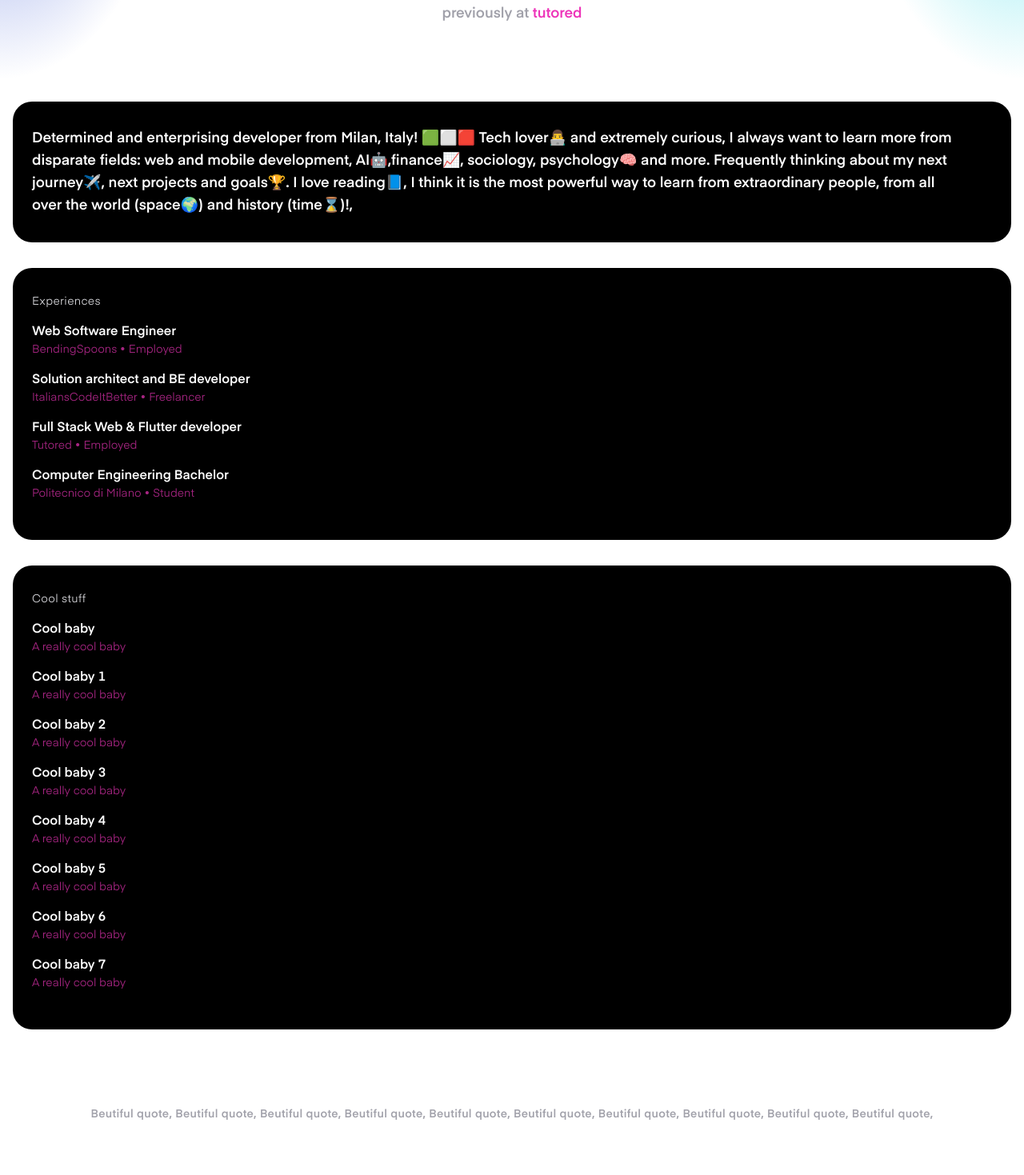
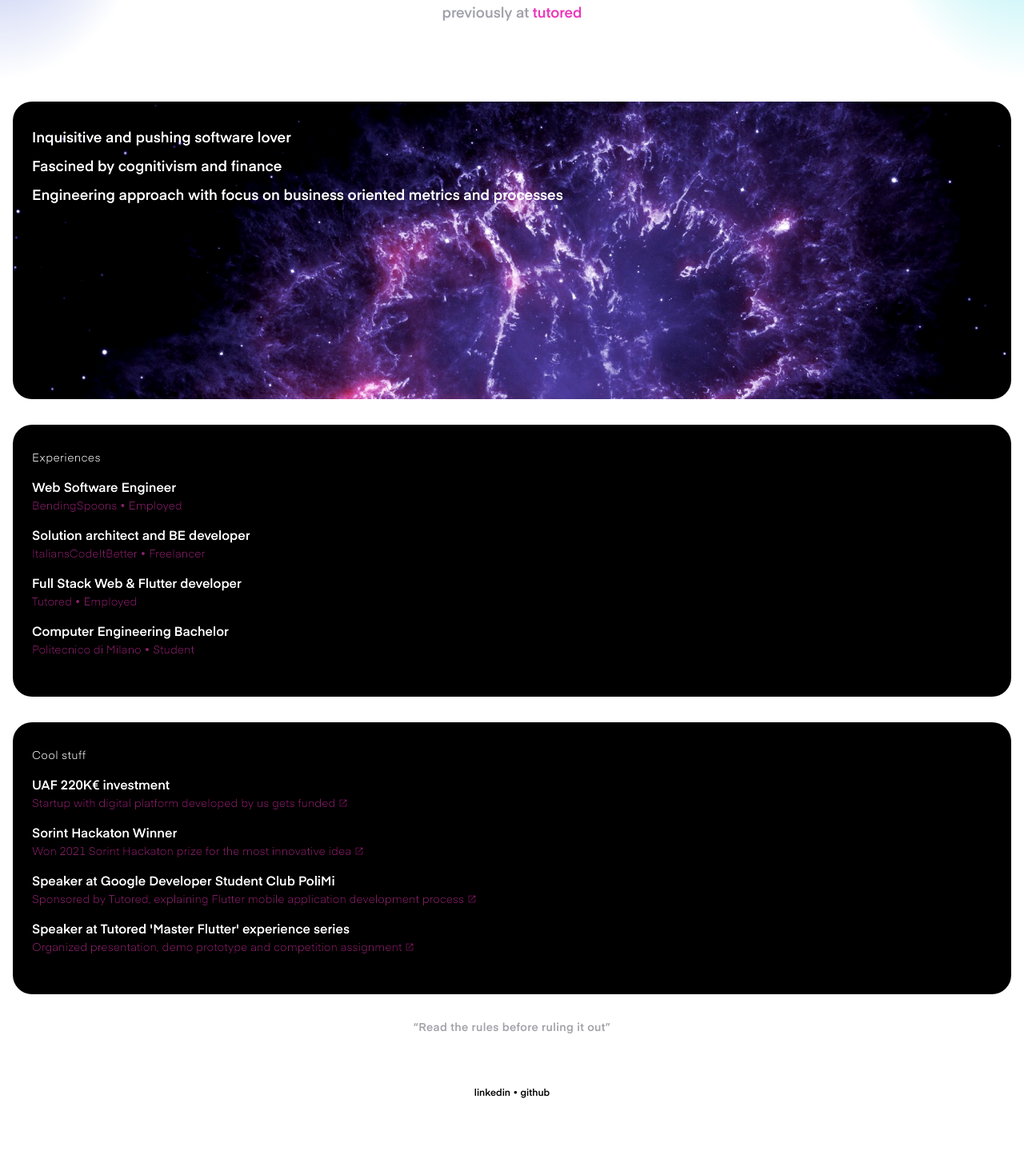
Before and after one commit to loromagnoni/website-2k22, a Next.js app: page / in a window 1280 px wide. Shown: the part 181-1650 px from the top of the page at 80% size. After the commit the page ends 1588 px from the top, so only its background shows below. Built offline with nearby package versions, Linux system fonts and the light colour scheme.

Commit message:
feat: Improved design

```diff
--- a/components/animations/ShowOnView.tsx
+++ b/components/animations/ShowOnView.tsx
@@ -1,28 +1,44 @@
-import { motion, useAnimation, Variants } from "framer-motion";
-import { useEffect } from "react";
+import {
+  motion,
+  TargetAndTransition,
+  useAnimation,
+  Variants,
+} from "framer-motion";
+import { useEffect, useMemo } from "react";
 import useOnView from "../../hooks/useOnView";
 
 type ShowOnViewProps = {
   children: JSX.Element[] | JSX.Element;
   variants?: Variants;
+  additionalDelay?: number;
 };
 
 const defaultVariants: Variants = {
   visible: {
     opacity: 1,
     scale: 1,
-    transition: { duration: 0.5, delay: 0.5, ease: "backOut" },
+    transition: { duration: 0.6, delay: 0.5, ease: "backOut" },
   },
   hidden: {
     opacity: 0,
-    scale: 0.95,
-    transition: { duration: 0.5, delay: 0.5 },
+    scale: 0.97,
+    transition: { duration: 0.6, delay: 0.5 },
   },
+};
+
+const applyAdditionalDelay = (variants: Variants, additional: number) => {
+  const copy = JSON.parse(JSON.stringify(variants));
+  for (const variant of Object.keys(copy)) {
+    if (!(copy[variant] as any).transition) continue;
+    (copy[variant] as any).transition.delay += additional;
+  }
+  return copy;
 };
 
 export default function ShowOnView({
   children,
   variants = defaultVariants,
+  additionalDelay = 0,
 }: ShowOnViewProps) {
   const controls = useAnimation();
   const [ref, inView] = useOnView({ threshold: 0.5 });
@@ -31,9 +47,13 @@ export default function ShowOnView({
       controls.start("visible");
     }
   }, [controls, inView]);
+  const delayedVariant = useMemo(
+    () => applyAdditionalDelay(variants, additionalDelay),
+    [additionalDelay, variants]
+  );
   return (
     <motion.ol
-      variants={variants}
+      variants={delayedVariant}
       animate={controls}
       initial="hidden"
       ref={ref}
--- /dev/null
+++ b/components/animations/titleAnimation.ts
@@ -0,0 +1,18 @@
+import { Variants } from "framer-motion";
+
+const titleAnimation: Variants = {
+  visible: {
+    opacity: 1,
+    transition: {
+      duration: 0.5,
+      ease: "easeInOut",
+      delay: 0.3,
+    },
+  },
+  hidden: {
+    opacity: 0,
+    transition: { duration: 0.5 },
+  },
+};
+
+export default titleAnimation;
--- a/components/card.tsx
+++ b/components/card.tsx
@@ -1,8 +1,14 @@
-type CardProps = { children: JSX.Element };
+type CardProps = { children: JSX.Element; backgroundUrl?: string };
 
-export default function Card({ children }: CardProps) {
+export default function Card({ children, backgroundUrl }: CardProps) {
   return (
-    <div className=" bg-black text-white rounded-3xl py-8 pl-6 pr-16 mx-4 my-8">
+    <div
+      className=" bg-black text-white rounded-3xl py-8 px-6 mx-4 my-8 bg-cover"
+      style={{
+        filter: "saturate(0.6) contrast(1.2)",
+        ...(backgroundUrl && { backgroundImage: `url(${backgroundUrl})` }),
+      }}
+    >
       {children}
     </div>
   );
--- a/components/listCardFiller.tsx
+++ b/components/listCardFiller.tsx
@@ -1,7 +1,9 @@
+import { mdiOpenInNew } from "@mdi/js";
+import Icon from "@mdi/react";
 import { motion, Variants } from "framer-motion";
 import ShowOnView from "./animations/ShowOnView";
 
-export type CardListItem = { title: string; description: string; url: string };
+export type CardListItem = { title: string; description: string; url?: string };
 
 type ListCardFillerProps = {
   title: string;
@@ -15,7 +17,7 @@ const container: Variants = {
   visible: {
     opacity: 1,
     transition: {
-      delayChildren: 0.5,
+      delayChildren: 1,
       staggerChildren: 0.2,
     },
   },
@@ -38,9 +40,21 @@ export default function ListCardFiller({ title, items }: ListCardFillerProps) {
           <motion.li variants={item} key={i.title}>
             <div className="mb-4">
               <div className="font-medium">{i.title}</div>
-              <div className="text-sm shine" style={{ color: "#ed34b9" }}>
-                {i.description}
-              </div>
+              <a href={i.url} rel="noreferrer" target="_blank">
+                {" "}
+                <div className="text-sm shine" style={{ color: "#ed34b9" }}>
+                  {i.description}{" "}
+                  {i.url ? (
+                    <Icon
+                      className="inline mb-[2px]"
+                      path={mdiOpenInNew}
+                      size={0.5}
+                    />
+                  ) : (
+                    ""
+                  )}
+                </div>
+              </a>
             </div>
           </motion.li>
         ))}
--- a/components/quote.tsx
+++ b/components/quote.tsx
@@ -1,9 +1,7 @@
 export default function Quote() {
   return (
-    <div className="font-medium text-sm text-zinc-400 tracking-wide text-center m-10">
-      Beutiful quote, Beutiful quote, Beutiful quote, Beutiful quote, Beutiful
-      quote, Beutiful quote, Beutiful quote, Beutiful quote, Beutiful quote,
-      Beutiful quote,
+    <div className="font-medium text-sm text-zinc-400 tracking-wide text-center m-8">
+      &ldquo;Read the rules before ruling it out&rdquo;
     </div>
   );
 }
--- a/components/socials.tsx
+++ b/components/socials.tsx
@@ -1,5 +1,17 @@
 export default function Socials() {
   return (
-    <div className="text-xs font-medium text-center p-8">linkedin * github</div>
+    <div className="text-xs font-medium text-center p-8">
+      <a
+        rel="noreferrer"
+        target="_blank"
+        href="https://www.linkedin.com/in/lorenzo-romagnoni"
+      >
+        linkedin
+      </a>{" "}
+      •{" "}
+      <a rel="noreferrer" target="_blank" href="https://github.com/loromagnoni">
+        github
+      </a>
+    </div>
   );
 }
--- a/components/textCardFiller.tsx
+++ b/components/textCardFiller.tsx
@@ -1,5 +1,13 @@
-type TextCardProps = { text: string };
+type TextCardProps = { paragraphs: string[] };
 
-export default function TextCardFiller({ text }: TextCardProps) {
-  return <div className="font-medium text-lg">{text}</div>;
+export default function TextCardFiller({ paragraphs }: TextCardProps) {
+  return (
+    <div className="font-medium text-lg pr-10 mb-52">
+      {paragraphs.map((p) => (
+        <p className="mb-2" key={p}>
+          {p}
+        </p>
+      ))}
+    </div>
+  );
 }
--- a/data/coolStuff.yaml
+++ b/data/coolStuff.yaml
@@ -1,16 +1,12 @@
-- title: "Cool baby"
-  description: "A really cool baby"
-- title: "Cool baby 1"
-  description: "A really cool baby"
-- title: "Cool baby 2"
-  description: "A really cool baby"
-- title: "Cool baby 3"
-  description: "A really cool baby"
-- title: "Cool baby 4"
-  description: "A really cool baby"
-- title: "Cool baby 5"
-  description: "A really cool baby"
-- title: "Cool baby 6"
-  description: "A really cool baby"
-- title: "Cool baby 7"
-  description: "A really cool baby"
+- title: "UAF 220K€ investment"
+  description: "Startup with digital platform developed by us gets funded"
+  url: https://www.linkedin.com/feed/update/urn:li:activity:6937415602353393664/
+- title: "Sorint Hackaton Winner"
+  description: "Won 2021 Sorint Hackaton prize for the most innovative idea"
+  url: https://www.youtube.com/watch?v=AtaYDLp6YrM
+- title: "Speaker at Google Developer Student Club PoliMi"
+  description: "Sponsored by Tutored, explaining Flutter mobile application development process"
+  url: https://www.youtube.com/watch?v=sns41hmIRBw
+- title: "Speaker at Tutored 'Master Flutter' experience series"
+  description: "Organized presentation, demo prototype and competition assignment"
+  url: https://www.tutored.me/experiences/12536
--- a/package.json
+++ b/package.json
@@ -9,6 +9,8 @@
     "lint": "next lint"
   },
   "dependencies": {
+    "@mdi/js": "^6.7.96",
+    "@mdi/react": "^1.6.0",
     "framer-motion": "^6.3.11",
     "js-yaml": "^4.1.0",
     "next": "12.1.6",
--- a/pages/index.tsx
+++ b/pages/index.tsx
@@ -10,6 +10,7 @@ import Socials from "../components/socials";
 import TextCardFiller from "../components/textCardFiller";
 import fs from "fs";
 import yaml from "js-yaml";
+import titleAnimation from "../components/animations/titleAnimation";
 type HomePageProps = {
   coolStuff: CardListItem[];
   experiences: CardListItem[];
@@ -28,25 +29,31 @@ const Home = ({ coolStuff, experiences }: HomePageProps) => {
       <Light height={35} width={25} r={47} g={79} b={211} x={0} />
       <Light height={35} width={25} r={17} g={211} b={224} x={100} />
       <div className="tracking-normal ">
+        <AnimateOnView variants={titleAnimation}>
           <div className="flex justify-center pt-28 text-2xl ">
             Lorenzo Romagnoni
           </div>
+        </AnimateOnView>
+        <AnimateOnView variants={titleAnimation} additionalDelay={0.1}>
           <div className="font-medium text-center text-zinc-400 leading-7 text-lg mt-3 mx-10">
             web software engineer at{" "}
             <span style={{ color: "#ed34b9" }}>Bending&nbsp;Spoons</span>
             <br></br>
             previously at <span style={{ color: "#ed34b9" }}>tutored</span>
           </div>
+        </AnimateOnView>
       </div>
+
       <div className="mt-24">
-        <AnimateOnView>
-          <Card>
+        <AnimateOnView additionalDelay={0.2}>
+          <Card backgroundUrl="images/card-background.jpg">
             <AnimateOnView variants={textAnimation}>
               <TextCardFiller
-                text={`Determined and enterprising developer from Milan, Italy! 🟩⬜🟥
-Tech lover👨‍💻 and extremely curious, I always want to learn more from disparate fields: web and mobile development, AI🤖,finance📈, sociology, psychology🧠 and more.
-Frequently thinking about my next journey✈️, next projects and goals🏆.
-I love reading📘, I think it is the most powerful way to learn from extraordinary people, from all over the world (space🌍) and history (time⌛)!,`}
+                paragraphs={[
+                  "Inquisitive and pushing software lover",
+                  "Fascined by cognitivism and finance",
+                  "Engineering approach with focus on business oriented metrics and processes",
+                ]}
               />
             </AnimateOnView>
           </Card>
@@ -64,9 +71,7 @@ I love reading📘, I think it is the most powerful way to learn from extraordin
           </Card>
         </AnimateOnView>
       </div>
-      <div className="my-24">
       <Quote />
-      </div>
       <Socials />
     </div>
   );
```
Also changed, not shown: public/images/card-background.jpg (added), 1 other file (tests, documents, lock files or other folders). Lines whose indentation alone changed are shown as unchanged.
